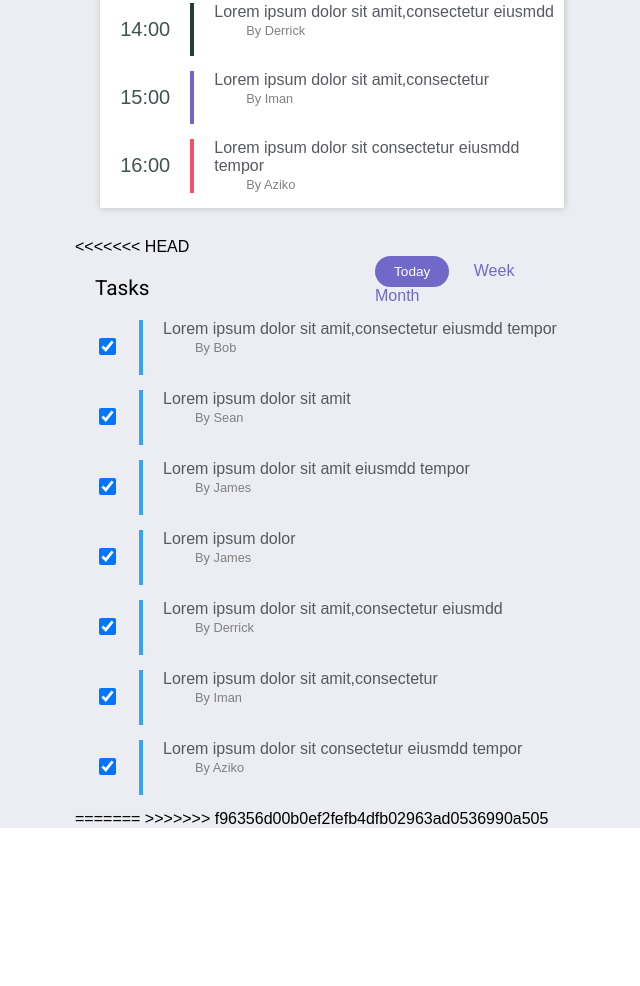
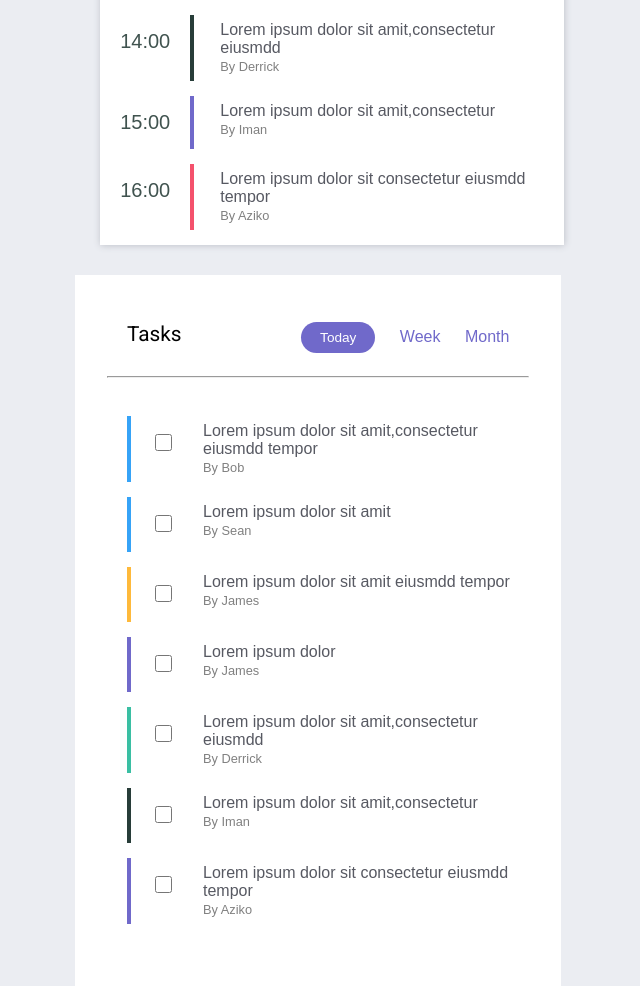
Before and after one commit to kml1326/html_css_project, a plain HTML site: page final project 3/index.html in a window 1280 px wide. Shown: the part 2720-3706 px from the top of the page, without its empty margins (229-869 px from the left). Before the commit the page ends 3548 px from the top, so only its background shows below. Drawn offline with Linux system fonts and the light colour scheme.

Commit message:
task Done

```diff
--- a/final project 3/assets/main.css
+++ b/final project 3/assets/main.css
@@ -610,8 +610,8 @@ nav {
   display: grid;
   grid-template-columns: auto 1fr;
   grid-gap: 15px 20px;
-  padding: 40px 0px;
   color: #575962;
+  padding: 30px 20px;
 }
 .time {
   color:#40534f;
@@ -640,7 +640,7 @@ nav {
 .time7{
    border-right: 4px solid #e751f4;
 }
-.title{
+.title {
   align-items: center;
   font-size: 1.3rem;
   font-weight: 500;
@@ -655,8 +655,6 @@ nav {
 .author__name {
   text-decoration: none;
   color: gray;
-<<<<<<< HEAD
-<<<<<<< HEAD
 }
 /*  ========================================
    Task
@@ -667,29 +665,62 @@ nav {
   box-sizing: border-box;
   width: 500px;
 }
-.task-head {
-  display: grid;
-  grid-template-columns:300px 200px;
+.task {
+  background-color: white;
+  width: 38vw;
+  padding: 2rem;
+
 }
 .task_heading{
- /* margin-top: 10px;*/
   margin-left: 20px;
-  padding-top: 20px;
+  padding: 15px 0;
+  justify-content: space-between;
+  display: flex;
+  box-sizing: border-box;
+}
+.task_items {
+  display: grid;
+  grid-template-columns:60px 350px;
+  grid-gap: 15px 10px;
+  padding: 30px 20px;
+  color: #575962;
 }
 .recent_heading_tools ul li{
   list-style-type: none;
   display: inline-block;
   margin:0 5px;
-  padding-top: 20px;
- }
+}
  .navigation li a {
   text-decoration: none;
   color:#7069ca;
- }
+}
+.navigation_task a {
+  display:inline-block;
+}
  .container input {
   height:17px;
   width: 17px;
- }
+}
+ .timeA{
+  border-left: 4px solid #36a3f7;
+  padding: 15px 20px;
+  font-size: 20px;
+}
+.time11{
+  border-left: 4px solid #feb93b;
+}
+.time22{
+  border-left: 4px solid #7069ca;
+}
+.time33{
+  border-left: 4px solid #3abfa3;
+}
+.time44{
+  border-left: 4px solid #283d39;
+}
+.time55{
+  border-left: 4px solid #7069ca;
+}
  button {
   background-color:#7069ca;
   border: none;
@@ -698,7 +729,7 @@ nav {
   outline: none;
   padding: 0.6em 1.4em;
   font-size: .85rem;
- }
+}
 .list_items {
   display: grid;
   grid-template-columns: auto 1fr;
@@ -710,8 +741,10 @@ nav {
   color:#40534f;
   padding: 15px 20px;
   font-size: 20px;
-  border-right: 4px solid #36a3f7;
+/*  border-left: 4px solid #36a3f7;*/
+/*  margin-left: 10px;*/
 }
+
 .title{
   align-items: center;
   font-size: 1.3rem;
@@ -726,8 +759,10 @@ nav {
 .author__name {
   text-decoration: none;
   color: gray;
-=======
-=======
+  padding: 0;
+}
+.author__info {
+  padding:6px;
 }
 
 /*==================================
@@ -793,7 +828,5 @@ support ticket
 }
 .green {
   color: #48D1CC;
->>>>>>> f96356d00b0ef2fefb4dfb02963ad0536990a505
   padding: 0;
->>>>>>> 2627f68f6cf3d6479c7099ac57c4a163762a1c3f
 }
--- a/final project 3/index.html
+++ b/final project 3/index.html
@@ -565,24 +565,21 @@
         </section>
       </section>
     </section>
-<<<<<<< HEAD
     <!-- Task -->
     <section class="task">
       <div class="task-head">
         <div class="task_heading">
           <p class="title">Tasks</p>
-        </div>
-        <div class="task_heading_tools">
-          <ul class="navigation">
+          <ul class="navigation_task">
             <li class="nav_item"> <a href="#"><button>Today</button></a> </li>
             <li class="nav_item"> <a href="#"> Week </a> </li>
             <li class="nav_item"> <a href="#"> Month </a> </li>
           </ul>
-        </div>
+        </div> <hr>
       </div>
-      <div class="list_items">
-        <span class="time-task"><label class="container">
-        <input type="checkbox" checked="checked">
+      <div class="task_items">
+        <span class="timeA"><label class="container">
+        <input type="checkbox">
         <span class="checkmark"></span>
         </label>
         </span>
@@ -591,8 +588,8 @@
           <span class="author"><a href="#" class="author__name">By Bob</a></span>
         </div>
         </span>
-         <span class="time"><label class="container">
-        <input type="checkbox" checked="checked">
+         <span class="timeA"><label class="container">
+        <input type="checkbox">
         <span class="checkmark"></span>
         </label>
         </span>
@@ -600,8 +597,8 @@
           <p class="detail">Lorem ipsum dolor sit amit </p>
           <span class="author"><a href="#" class="author__name">By Sean</a></span>
         </div>
-        <span class="time"><label class="container">
-        <input type="checkbox" checked="checked">
+        <span class="timeA time11"><label class="container">
+        <input type="checkbox">
         <span class="checkmark"></span>
         </label>
         </span>
@@ -609,8 +606,8 @@
           <p class="detail">Lorem ipsum dolor sit amit eiusmdd tempor  </p>
           <span class="author"><a href="#" class="author__name">By James</a></span>
         </div>
-        <span class="time"><label class="container">
-        <input type="checkbox" checked="checked">
+        <span class="timeA time22"><label class="container">
+        <input type="checkbox">
         <span class="checkmark"></span>
         </label>
         </span>
@@ -618,8 +615,8 @@
           <p class="detail">Lorem ipsum dolor </p>
           <span class="author"><a href="#" class="author__name">By James</a></span>
         </div>
-         <span class="time"><label class="container">
-        <input type="checkbox" checked="checked">
+         <span class="timeA time33"><label class="container">
+        <input type="checkbox">
         <span class="checkmark"></span>
         </label>
         </span>
@@ -627,8 +624,8 @@
           <p class="detail">Lorem ipsum dolor sit amit,consectetur eiusmdd  </p>
           <span class="author"><a href="#" class="author__name">By Derrick</a></span>
         </div>
-         <span class="time"><label class="container">
-        <input type="checkbox" checked="checked">
+         <span class="timeA time44"><label class="container">
+        <input type="checkbox">
         <span class="checkmark"></span>
         </label>
         </span>
@@ -636,8 +633,8 @@
           <p class="detail">Lorem ipsum dolor sit amit,consectetur  </p>
           <span class="author"><a href="#" class="author__name">By Iman</a></span>
         </div>
-        <span class="time"><label class="container">
-        <input type="checkbox" checked="checked">
+        <span class="timeA time55"><label class="container">
+        <input type="checkbox">
         <span class="checkmark"></span>
         </label>
         </span>
@@ -647,9 +644,7 @@
         </div>
       </div>
     </section>
-=======
 
->>>>>>> f96356d00b0ef2fefb4dfb02963ad0536990a505
   </main>
   <script src="assets/main.js"></script>
 
```
